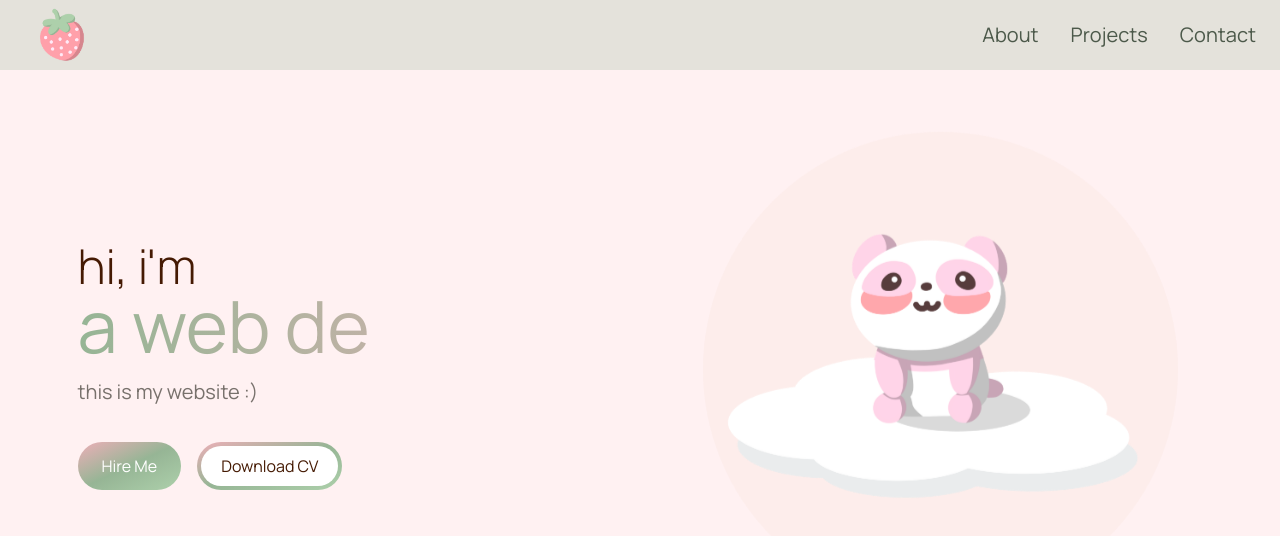
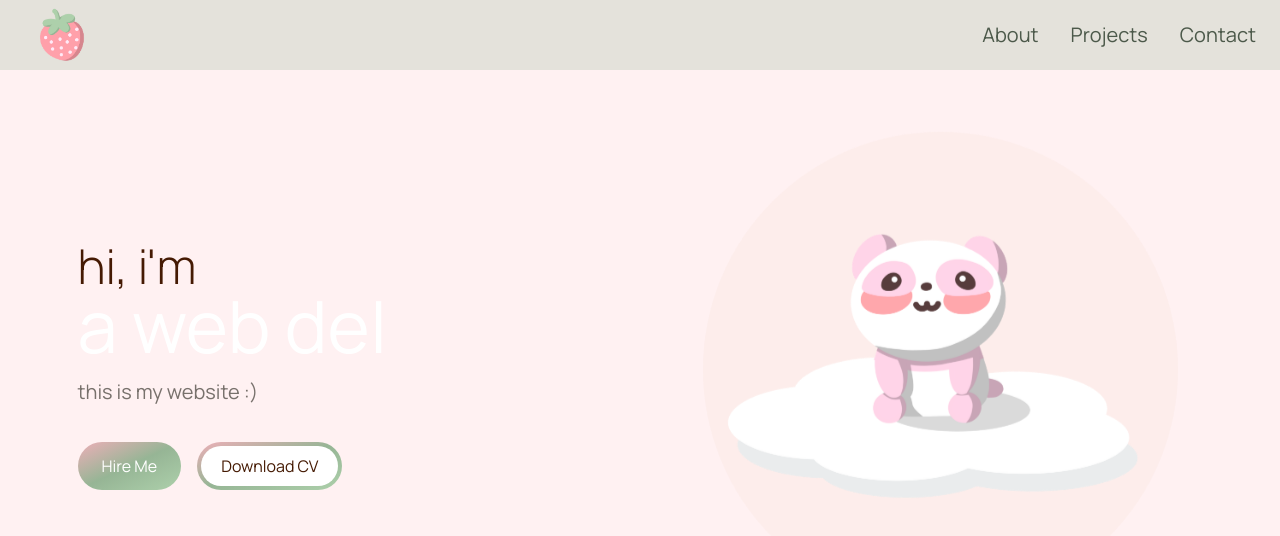
Before and after one commit to allisonchuu/portfolio, a Next.js app: page / in a window 1280 px wide. Shown: the top 536 px of the page. Built offline with nearby package versions, Linux system fonts and the light colour scheme.

Commit message:
Trying to fix typing animation

```diff
--- a/src/app/components/HeroSection.jsx
+++ b/src/app/components/HeroSection.jsx
@@ -15,7 +15,8 @@
             <span className="font-light">hi, i&apos;m </span>
             <br></br>
             <span
-              className={`text-4xl md:text-5xl lg:text-6xl xl:text-7xl text-transparent bg-clip-text bg-gradient-to-r from-cambridge-blue to-cherry-blossom-pink`}
+              className={`text-4xl md:text-5xl lg:text-6xl xl:text-7xl text-white`}
+              // className={`text-4xl md:text-5xl lg:text-6xl xl:text-7xl text-transparent bg-clip-text bg-gradient-to-r from-cambridge-blue to-cherry-blossom-pink`}
             >
               <TypeAnimation
                 wrapper="span"
```
